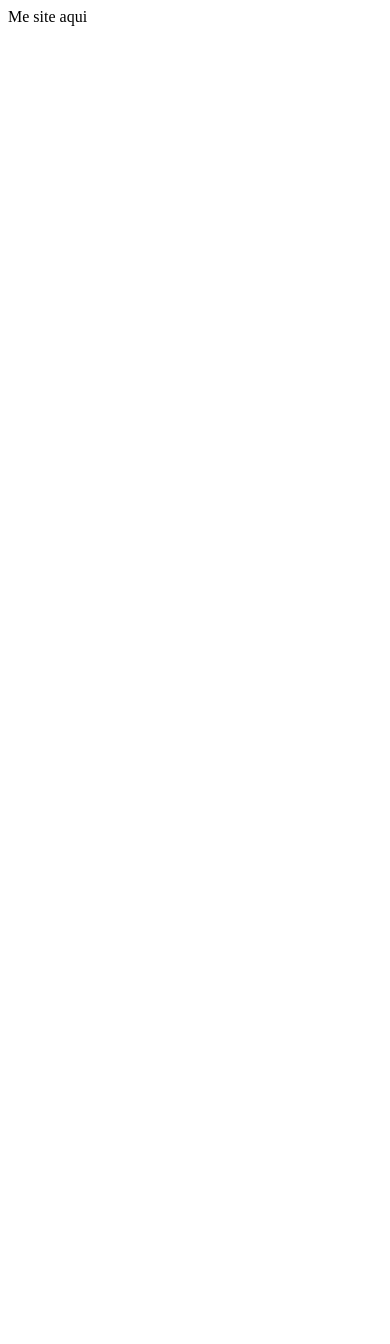
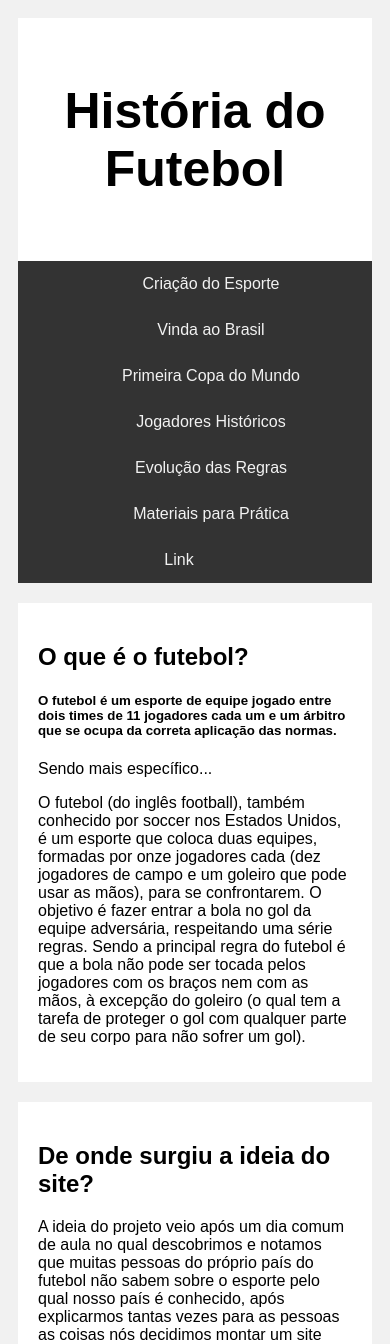
Before and after one commit to nickousz/job, a plain HTML site: page index.html in a window 390 px wide. Shown: the top 1344 px of the page. Before the commit the page ends 844 px from the top, so only its background shows below. Drawn offline with Linux system fonts and the light colour scheme.

Commit message:
Add files via upload

```diff
--- /dev/null
+++ b/css/style.css
@@ -0,0 +1,102 @@
+html {
+  height: 100%;
+  width: 100%;
+}
+body {
+  font-family: Arial;
+  padding: 10px;
+  background: #f1f1f1;
+}
+
+/* Header/Blog Title */
+.header {
+  padding: 30px;
+  text-align: center;
+  background: white;
+}
+
+.header h1 {
+  font-size: 50px;
+}
+
+/* Style the top navigation bar */
+.topnav {
+  overflow: hidden;
+  background-color: #333;
+}
+
+/* Style the topnav links */
+.topnav a {
+  float: left;
+  display: block;
+  color: #f2f2f2;
+  text-align: center;
+  padding: 14px 16px;
+  text-decoration: none;
+}
+
+/* Change color on hover */
+.topnav a:hover {
+  background-color: #ddd;
+  color: black;
+}
+
+/* Create two unequal columns that floats next to each other */
+/* Left column */
+.leftcolumn {
+  float: left;
+  width: 75%;
+}
+
+/* Right column */
+.rightcolumn {
+  float: left;
+  width: 25%;
+  background-color: #f1f1f1;
+  padding-left: 20px;
+}
+
+/* Fake image */
+.fakeimg {
+  background-color: #aaa;
+  width: 100%;
+  padding: 20px;
+}
+
+/* Add a card effect for articles */
+.card {
+  background-color: white;
+  padding: 20px;
+  margin-top: 20px;
+}
+
+/* Clear floats after the columns */
+.row::after {
+  content: "";
+  display: table;
+  clear: both;
+}
+
+/* Footer */
+.footer {
+  padding: 20px;
+  text-align: center;
+  background: #ddd;
+  margin-top: 20px;
+}
+
+/* Responsive layout - when the screen is less than 800px wide, make the two columns stack on top of each other instead of next to each other */
+@media screen and (max-width: 800px) {
+  .leftcolumn, .rightcolumn {
+    width: 100%;
+    padding: 0;
+  }
+}
+
+/* Responsive layout - when the screen is less than 400px wide, make the navigation links stack on top of each other instead of next to each other */
+@media screen and (max-width: 400px) {
+  .topnav a {
+    float: none;
+    width: 100%;
+  }
+}
--- a/index.html
+++ b/index.html
@@ -1 +1,61 @@
-Me site aqui
+
+<!DOCTYPE html>
+<html>
+
+<head>
+  <meta charset="utf-8">
+  <meta name="viewport" content="width=device-width">
+  <title>replit</title>
+  <link href="css/style.css" rel="stylesheet"
+    <link rel="preconnect" href="https://fonts.googleapis.com">
+    <link rel="preconnect" href="https://fonts.gstatic.com" crossorigin>
+    <link href="https://fonts.googleapis.com/css2?family=Bebas+Neue&display=swap" rel="stylesheet">
+</head>
+
+<body>
+
+<div class="header">
+  <h1>História do Futebol</h1>
+  <p></p>
+</div>
+
+<div class="topnav">
+  <a href="#">Criação do Esporte</a>
+  <a href="#">Vinda ao Brasil</a>
+  <a href="#">Primeira Copa do Mundo</a>
+  <a href="#">Jogadores Históricos</a>
+  <a href="#">Evolução das Regras</a>
+  <a href="#">Materiais para Prática</a>
+  <a href="#" style="float:right">Link</a>
+</div>
+
+<div class="row">
+  <div class="leftcolumn">
+    <div class="card">
+      <h2>O que é o futebol?</h2>
+      <h5> O futebol é um esporte de equipe jogado entre dois times de 11 jogadores cada um e um árbitro que se ocupa da correta aplicação das normas.</h5>
+      <p>Sendo mais específico...</p>
+      <p>O futebol (do inglês football), também conhecido por soccer nos Estados Unidos, é um esporte que coloca duas equipes, formadas por onze jogadores cada (dez jogadores de campo e um goleiro que pode usar as mãos), para se confrontarem. O objetivo é fazer entrar a bola no gol da equipe adversária, respeitando uma série regras.
+      Sendo a principal regra do futebol é que a bola não pode ser tocada pelos jogadores com os braços nem com as mãos, à excepção do goleiro (o qual tem a tarefa de proteger o gol com qualquer parte de seu corpo para não sofrer um gol).</p>
+    </div>
+    <div class="card">
+      <h2>De onde surgiu a ideia do site?</h2>
+      <p>A ideia do projeto veio após um dia comum de aula no qual descobrimos e notamos que muitas pessoas do próprio país do futebol não sabem sobre o esporte pelo qual nosso país é conhecido, após explicarmos tantas vezes para as pessoas as coisas nós decidimos montar um site para que todos possam ter acesso a informação.</p>
+    </div>
+  </div>
+  <div class="rightcolumn">
+    <div class="card">
+      <h2>Sobre nós</h2>
+      <div class="fakeimg"
+      <p>Nós somos um grupo de estudantes que decidiram se juntar para difundir ainda mais sobre o esporte que todos amamos. Também somos uma organização sem intenção de lucrar em cima do nosso projeto.</p>
+    </div>
+    <div class="rightcolumn">
+      <div class="card">
+        <h2>Este trabalho foi feito por:</h2>
+        <div class="fakeimg"
+        <p>Nicholas Ortega, Murilo Petroli, João Pedro Nardiello e Gabriel Mello Milani</p>
+        </div>
+</div>
+
+</body>
+</html>
```
Also changed, not shown: js/script.js (added), replit_zip_error_log.txt (added).
